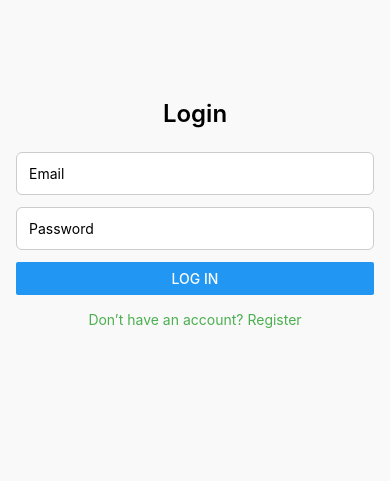
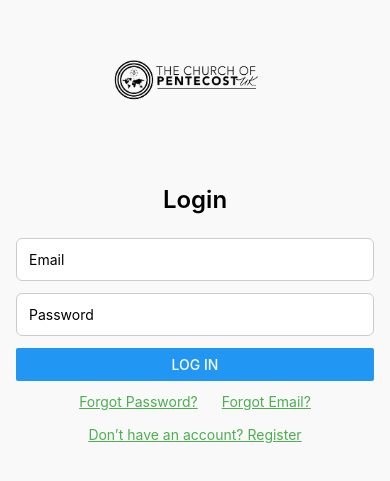
Before and after one commit to Samzinooo7/Walsall-PIWC-attendance-1, a React Native app: screen /Login in a window 390 px wide. Shown: the part 209-690 px from the top of the page. Built offline with nearby package versions, Linux system fonts and the light colour scheme.

Commit message:
Registration Permission Denied FIXED!!

```diff
--- a/screens/LoginScreen.js
+++ b/screens/LoginScreen.js
@@ -1,6 +1,15 @@
 // screens/LoginScreen.js
 import React, { useState } from 'react';
-import { Alert, Button, StyleSheet, Text, TextInput, View } from 'react-native';
+import {
+  Alert,
+  Button,
+  Image,
+  StyleSheet,
+  Text,
+  TextInput,
+  TouchableOpacity,
+  View
+} from 'react-native';
 import { auth } from '../firebaseConfig';
 
 export default function LoginScreen({ navigation }) {
@@ -16,9 +25,39 @@ export default function LoginScreen({ navigation }) {
     }
   };
 
+  const onForgotPassword = () => {
+    if (!email.trim()) {
+      return Alert.alert('Reset Password', 'Please enter your email above first.');
+    }
+    auth
+      .sendPasswordResetEmail(email.trim())
+      .then(() => {
+        Alert.alert(
+          'Reset Email Sent',
+          `We’ve sent a password reset link to ${email.trim()}.`
+        );
+      })
+      .catch(e => Alert.alert('Error', e.message));
+  };
+
+  const onForgotEmail = () => {
+    Alert.alert(
+      'Forgot Email',
+      'Please contact your church administrator to recover your account email.'
+    );
+  };
+
   return (
     <View style={styles.container}>
+      {/* — Your logo image here — */}
+      <Image
+        source={require('../assets/images/COPUK LOGO - LOCAL_ADD YOUR LOCAL_LOGO1_BLACK COLOUR.png')}
+        style={styles.logo}
+        resizeMode="contain"
+      />
+
       <Text style={styles.title}>Login</Text>
+
       <TextInput
         style={styles.input}
         placeholder="Email"
@@ -27,6 +66,7 @@ export default function LoginScreen({ navigation }) {
         value={email}
         onChangeText={setEmail}
       />
+
       <TextInput
         style={styles.input}
         placeholder="Password"
@@ -34,38 +74,37 @@ export default function LoginScreen({ navigation }) {
         value={pass}
         onChangeText={setPass}
       />
+
       <Button title="Log In" onPress={onLogin} />
-      <Text style={styles.link} onPress={() => navigation.navigate('Register')}>
-        Don’t have an account? Register
-      </Text>
+
+      {/* Forgot links */}
+      <View style={styles.linksRow}>
+        <TouchableOpacity onPress={onForgotPassword}>
+          <Text style={styles.link}>Forgot Password?</Text>
+        </TouchableOpacity>
+        <TouchableOpacity onPress={onForgotEmail}>
+          <Text style={[styles.link, styles.linkSpacing]}>Forgot Email?</Text>
+        </TouchableOpacity>
+      </View>
+
+      {/* Register link moved here */}
+      <TouchableOpacity
+        style={styles.registerLinkContainer}
+        onPress={() => navigation.navigate('Register')}
+      >
+        <Text style={styles.link}>Don’t have an account? Register</Text>
+      </TouchableOpacity>
     </View>
   );
 }
 
 const styles = StyleSheet.create({
-  container: {
-    flex: 1,
-    justifyContent: 'center',
-    padding: 16,
-    backgroundColor: '#f9f9f9',
-  },
-  title: {
-    fontSize: 24,
-    fontWeight: '600',
-    marginBottom: 24,
-    textAlign: 'center',
-  },
-  input: {
-    borderWidth: 1,
-    borderColor: '#ccc',
-    borderRadius: 6,
-    padding: 12,
-    marginBottom: 12,
-    backgroundColor: '#fff',
-  },
-  link: {
-    color: '#4CAF50',
-    marginTop: 16,
-    textAlign: 'center',
-  },
+  container:            { flex:1, justifyContent:'center', padding:16, backgroundColor:'#f9f9f9' },
+  logo:                 { width:200, height:200, alignSelf:'center', marginBottom:2 },
+  title:                { fontSize:24, fontWeight:'600', marginBottom:24, textAlign:'center' },
+  input:                { borderWidth:1, borderColor:'#ccc', borderRadius:6, padding:12, marginBottom:12, backgroundColor:'#fff' },
+  linksRow:             { flexDirection:'row', justifyContent:'center', marginTop:12 },
+  link:                 { color:'#4CAF50', fontSize:14, textDecorationLine:'underline' },
+  linkSpacing:          { marginLeft:24 },
+  registerLinkContainer:{ marginTop:16, alignItems:'center' },
 });
--- a/screens/RegisterScreen.js
+++ b/screens/RegisterScreen.js
@@ -1,9 +1,28 @@
 // screens/RegisterScreen.js
 
-import { createUserWithEmailAndPassword } from 'firebase/auth';
-import { equalTo, get, orderByChild, query, ref, set } from 'firebase/database';
+import {
+  createUserWithEmailAndPassword,
+  deleteUser
+} from 'firebase/auth';
+import {
+  equalTo,
+  get,
+  orderByChild,
+  query,
+  ref,
+  set
+} from 'firebase/database';
 import React, { useState } from 'react';
-import { Alert, Button, StyleSheet, Text, TextInput, View } from 'react-native';
+import {
+  Alert,
+  Button,
+  Image,
+  StyleSheet,
+  Text,
+  TextInput,
+  TouchableOpacity,
+  View,
+} from 'react-native';
 import { auth, db } from '../firebaseConfig';
 
 export default function RegisterScreen({ navigation }) {
@@ -25,47 +44,61 @@ export default function RegisterScreen({ navigation }) {
       return Alert.alert('Validation', 'Email and password are required.');
     }
 
+    let userCred;
     try {
-      // 2) Prevent duplicate church registrations
-      const usersRef = ref(db, 'users');
-      const dupQuery = query(
-        usersRef,
-        orderByChild('church'),
-        equalTo(churchName)
+      // 2) Create & sign-in the new user
+      userCred = await createUserWithEmailAndPassword(auth, emailAddr, password);
+    } catch (e) {
+      return Alert.alert('Registration failed', e.message);
+    }
+
+    const user = userCred.user; // firebase.User
+
+    try {
+      // 3) Check for duplicate church
+      const dupSnap = await get(
+        query(
+          ref(db, 'users'),
+          orderByChild('church'),
+          equalTo(churchName)
+        )
       );
-      const dupSnap = await get(dupQuery);
+
       if (dupSnap.exists()) {
+        // delete just-created user if church already exists
+        await deleteUser(user);
         return Alert.alert(
           'Registration failed',
-          `An account for "${churchName}" already exists.`
+          `An account for “${churchName}” already exists.`
         );
       }
 
-      // 3) Create Firebase Auth user
-      const userCred = await createUserWithEmailAndPassword(
-        auth,
-        emailAddr,
-        password
-      );
-      const uid = userCred.user.uid;
-
-      // 4) Write profile to Realtime Database
-      await set(ref(db, `users/${uid}`), {
+      // 4) No duplicate → write profile
+      await set(ref(db, `users/${user.uid}`), {
         email:     emailAddr,
         church:    churchName,
         createdAt: Date.now(),
       });
 
-      // 5) Navigate into your app
+      // 5) Navigate in
       navigation.replace('Home');
 
     } catch (e) {
+      // cleanup on error
+      await deleteUser(user).catch(() => {});
       Alert.alert('Registration failed', e.message);
     }
   };
 
   return (
     <View style={styles.container}>
+      {/* Logo at top */}
+      <Image
+        source={require('../assets/images/COPUK LOGO - LOCAL_ADD YOUR LOCAL_LOGO1_BLACK COLOUR.png')}
+        style={styles.logo}
+        resizeMode="contain"
+      />
+
       <Text style={styles.title}>Register</Text>
 
       <TextInput
@@ -94,37 +127,49 @@ export default function RegisterScreen({ navigation }) {
 
       <Button title="Sign Up" onPress={onRegister} />
 
-      <Text style={styles.link} onPress={() => navigation.goBack()}>
-        Have an account? Log In
-      </Text>
+      <TouchableOpacity
+        style={styles.loginLink}
+        onPress={() => navigation.goBack()}
+      >
+        <Text style={styles.linkText}>Have an account? Log In</Text>
+      </TouchableOpacity>
     </View>
   );
 }
 
 const styles = StyleSheet.create({
   container: {
-    flex: 1,
+    flex:            1,
     justifyContent: 'center',
-    padding: 16,
-    backgroundColor: '#f9f9f9'
+    padding:        16,
+    backgroundColor:'#f9f9f9',
+  },
+  logo: {
+    width:  200,    // adjust as needed
+    height: 200,
+    alignSelf: 'center',
+    marginBottom: 24,
   },
   title: {
-    fontSize: 24,
-    fontWeight: '600',
+    fontSize:      24,
+    fontWeight:   '600',
     marginBottom: 24,
-    textAlign: 'center'
+    textAlign:    'center',
   },
   input: {
-    borderWidth: 1,
+    borderWidth:  1,
     borderColor: '#ccc',
     borderRadius: 6,
-    padding: 12,
+    padding:      12,
     marginBottom: 12,
-    backgroundColor: '#fff'
+    backgroundColor: '#fff',
   },
-  link: {
-    color: '#4CAF50',
-    marginTop: 16,
-    textAlign: 'center'
+  loginLink: {
+    marginTop:       16,
+    alignItems:     'center',
+  },
+  linkText: {
+    color:            '#4CAF50',
+    textDecorationLine: 'underline',
   },
 });
```
Also changed, not shown: assets/images/COPUK LOGO - LOCAL_ADD YOUR LOCAL_LOGO1_BLACK COLOUR.png (added).
